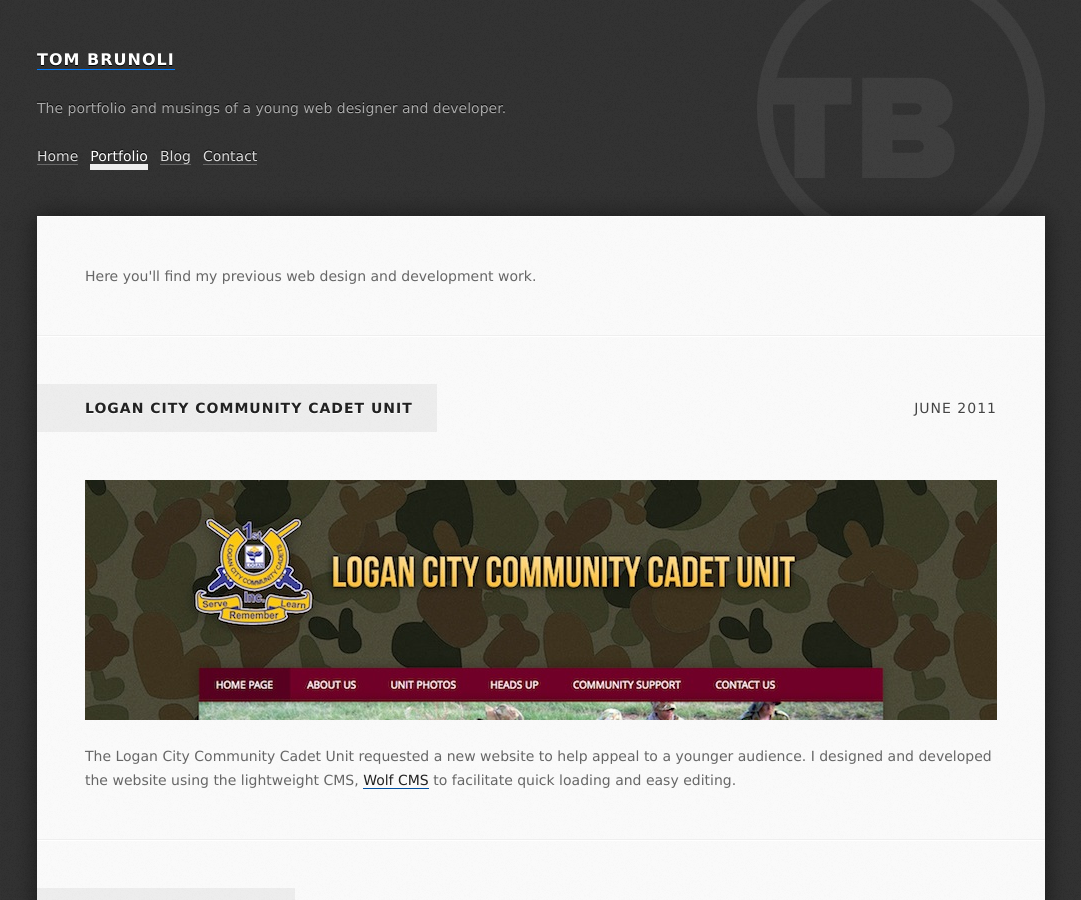
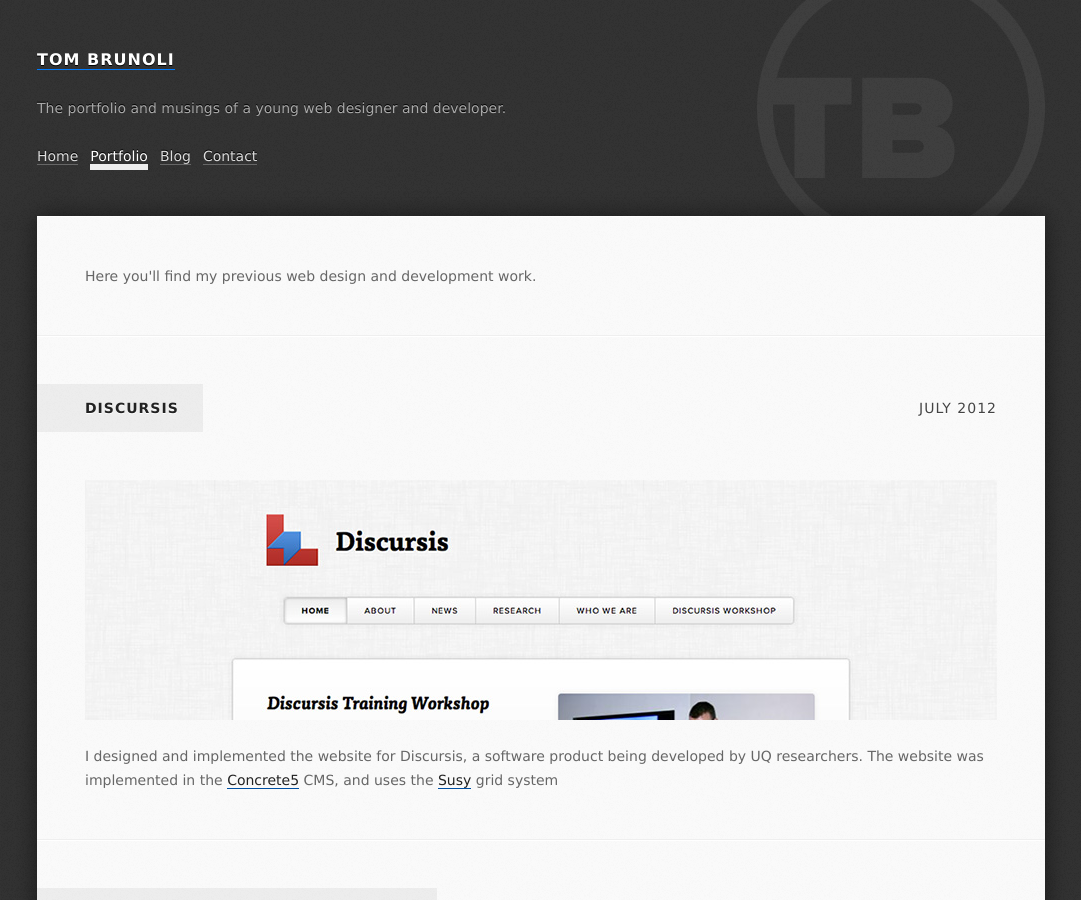
Before and after one commit to tominated/tominated.github.com, a Jekyll site: the page built from portfolio/index.html, in a window 1280 px wide and 900 px high. Shown: the whole window, without its empty margins (99-1180 px from the left). Built offline with Jekyll 4.4.1, drawn with Linux system fonts in a browser that asks for light colours; nearby versions of some CDN libraries; Markdown is read by kramdown in place of the engine named in the settings.

Commit message:
Added discursis, fixed date on logan cadets site

```diff
--- a/index.html
+++ b/index.html
@@ -4,7 +4,11 @@
 ---
 <div class="flexslider">
   <ul class="slides">
-	<li>
+	  <li>
+	    <a href="/portfolio/#discursis" class="img"><img src="img/portfolio/discursis.jpg" alt="Discursis" /></a>
+	    <p class="flex-caption">Discursis</p>
+	  </li>
+	  <li>
       <a href="/portfolio/#lcccu" class="img"><img src="img/portfolio/lcccu.jpg" alt="Logan Cadets" /></a>
       <p class="flex-caption">Logan City Community Cadet Unit</p>
     </li>
--- a/portfolio/index.html
+++ b/portfolio/index.html
@@ -9,19 +9,37 @@
 </section>
 
 
+<article id="discursis">
+  <header>
+    <h2>Discursis</h2>
+    <h3>July 2012</h3>
+  </header>
+  <a href="http://discursis.com" class="img" target="_blank">
+    <img src="/img/portfolio/preview/discursis.jpg" alt="Discursis">
+  </a>
+  <p>
+    I designed and implemented the website for Discursis, a software product
+    being developed by UQ researchers. The website was implemented in the
+    <a href="http://www.concrete5.com" target="_blank">Concrete5</a> CMS, and
+    uses the <a href="http://susy.oddbird.net/" target="_blank">Susy</a> grid
+    system
+  </p>
+</article>
+
+
 <article id="lcccu">
   <header>
     <h2>Logan City Community Cadet Unit</h2>
-    <h3>June 2011</h3>
+    <h3>June 2012</h3>
   </header>
   <a href="http://logancadets.com.au" class="img" target="_blank">
     <img src="/img/portfolio/preview/lcccu.jpg" alt="Logan Cadets">
   </a>
   <p>
     The Logan City Community Cadet Unit requested a new website to help appeal
-	to a younger audience. I designed and developed the website using the
-	lightweight CMS, <a href="http://wolfcms.org/" target="_blank">Wolf CMS</a>
-	to facilitate quick loading and easy editing.
+	  to a younger audience. I designed and developed the website using the
+	  lightweight CMS, <a href="http://wolfcms.org/" target="_blank">Wolf CMS</a>
+	  to facilitate quick loading and easy editing.
   </p>
 </article>
 
```
Also changed, not shown: img/portfolio/discursis.jpg (added), img/portfolio/preview/discursis.jpg (added), 5 other files.
